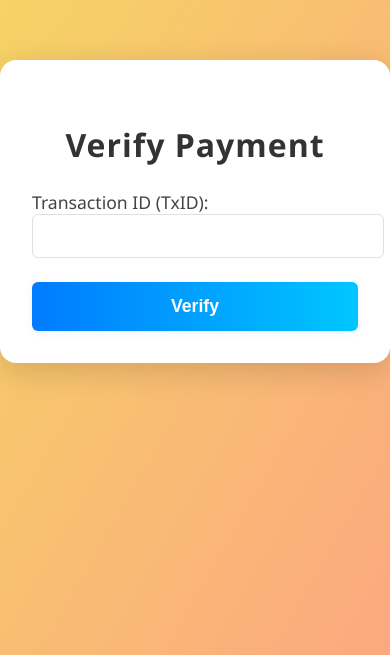
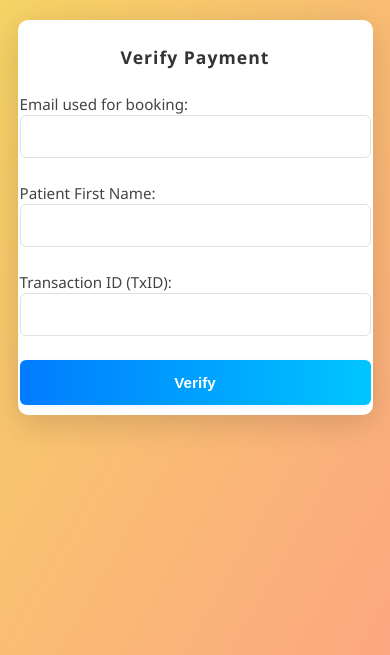
Before and after one commit to josep-prog/payment-popcorn, a Flask app: page /verify-payment-web in a window 390 px wide. Shown: the top 655 px of the page. Run offline with Flask 3, Linux system fonts and the light colour scheme; parts of the project's set-up code (start-up, migrations or seed data) failed here and were passed over.

Commit message:
payment updated

```diff
--- a/app.py
+++ b/app.py
@@ -81,11 +81,17 @@ def verify_payment_web():
     result_message = None
     result_status = None
     if request.method == 'POST':
+        email = request.form.get('email')
+        name = request.form.get('name')
         txid = request.form.get('txid')
-        if txid:
-            result = verify_payment(txid)
+        if email and name and txid:
+            from payment_verification import verify_and_update_appointment
+            result = verify_and_update_appointment(txid, email, name)
             result_message = result['message']
             result_status = result['status']
+        else:
+            result_message = "All fields are required."
+            result_status = "not_approved"
     return render_template('verify_payment.html', result_message=result_message, result_status=result_status)
 
 if __name__ == '__main__':
--- a/payment_verification.py
+++ b/payment_verification.py
@@ -32,3 +32,49 @@ def verify_payment(txid, required_amount=REQUIRED_AMOUNT):
         return {"status": "not_approved", "message": f"Payment is not approved. You are short by {shortage} RWF."}
     else:
         return {"status": "approved", "message": "Payment is approved."}
+
+def verify_and_update_appointment(txid, email, name, required_amount=REQUIRED_AMOUNT):
+    # 1. Check payment in Messages
+    db_result = supabase.table(TABLE_NAME).select('*').eq('txid', txid).execute()
+    if not db_result.data or len(db_result.data) == 0:
+        return {"status": "not_approved", "message": "Payment is not approved (TxID not found)."}
+
+    transaction = db_result.data[0]
+    amount_str = transaction.get('amount', '').replace(' RWF', '').replace(',', '').strip()
+    try:
+        paid_amount = int(amount_str)
+    except Exception:
+        return {"status": "not_approved", "message": "Payment is not approved (invalid amount format)."}
+
+    if paid_amount < required_amount:
+        shortage = required_amount - paid_amount
+        return {"status": "not_approved", "message": f"Payment is not approved. You are short by {shortage} RWF."}
+
+    # 2. Find pending appointment by email and name
+    appt_result = supabase.table("appointments") \
+        .select('*') \
+        .eq('patient_email', email) \
+        .eq('patient_first_name', name) \
+        .eq('status', 'pending') \
+        .execute()
+
+    if not appt_result.data or len(appt_result.data) == 0:
+        return {"status": "not_approved", "message": "No pending appointment found for this email and name."}
+
+    appointment_id = appt_result.data[0]['id']
+
+    # 3. Update appointment status
+    update_result = supabase.table("appointments") \
+        .update({
+            "payment_status": True,
+            "status": "confirmed",
+            "payment_transaction_id": txid
+        }) \
+        .eq('id', appointment_id) \
+        .execute()
+
+    # Check if the update was successful
+    if not update_result.data:
+        return {"status": "not_approved", "message": "Failed to update appointment status."}
+
+    return {"status": "approved", "message": "Payment verified and appointment confirmed!"}
--- a/templates/verify_payment.html
+++ b/templates/verify_payment.html
@@ -3,6 +3,8 @@
 <head>
     <meta charset="UTF-8">
     <title>Verify Payment</title>
+    <!-- Responsive viewport for mobile scaling -->
+    <meta name="viewport" content="width=device-width, initial-scale=1.0">
     <style>
         body {
             background: linear-gradient(120deg, #f6d365 0%, #fda085 100%);
@@ -12,6 +14,7 @@
         }
         .container {
             max-width: 400px;
+            width: 90vw;
             margin: 60px auto;
             background: #fff;
             padding: 36px 32px 32px 32px;
@@ -42,6 +45,7 @@
             border-radius: 6px;
             font-size: 1rem;
             transition: border 0.2s;
+            box-sizing: border-box;
         }
         input[type="text"]:focus {
             border: 1.5px solid #007bff;
@@ -81,12 +85,42 @@
             color: #b85c00;
             border: 1.5px solid #b85c00;
         }
+        /* --- MEDIA QUERIES FOR RESPONSIVENESS --- */
+        @media (max-width: 600px) {
+            .container {
+                max-width: 98vw;
+                padding: 20px 8px 20px 8px;
+                margin: 20px auto;
+                border-radius: 10px;
+            }
+            h2 {
+                font-size: 1.3rem;
+            }
+            label, input[type="text"], button, .result-message {
+                font-size: 1rem;
+            }
+        }
+        @media (max-width: 400px) {
+            .container {
+                padding: 10px 2px 10px 2px;
+            }
+            h2 {
+                font-size: 1.1rem;
+            }
+            label, input[type="text"], button, .result-message {
+                font-size: 0.95rem;
+            }
+        }
     </style>
 </head>
 <body>
     <div class="container">
         <h2>Verify Payment</h2>
         <form method="post" action="{{ url_for('verify_payment_web') }}">
+            <label for="email">Email used for booking:</label>
+            <input type="text" id="email" name="email" required>
+            <label for="name">Patient First Name:</label>
+            <input type="text" id="name" name="name" required>
             <label for="txid">Transaction ID (TxID):</label>
             <input type="text" id="txid" name="txid" required>
             <button type="submit">Verify</button>
```
